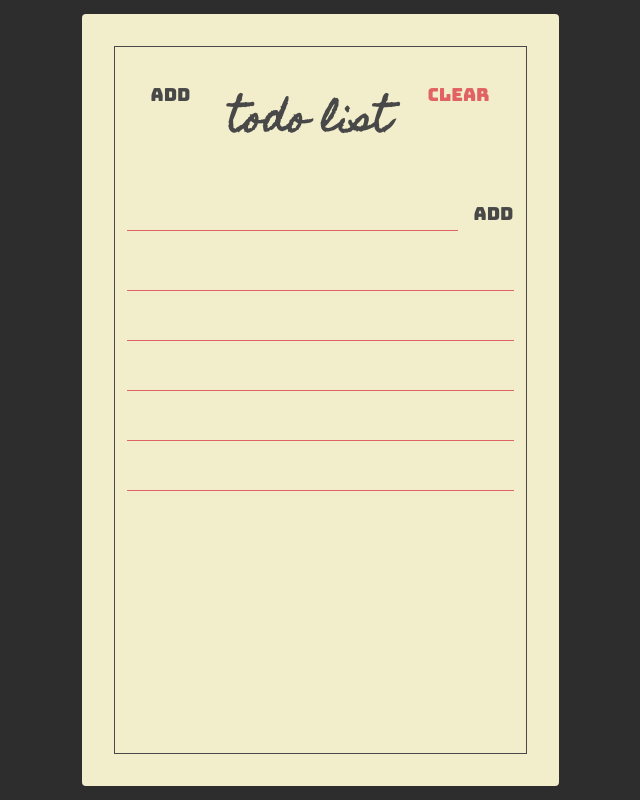
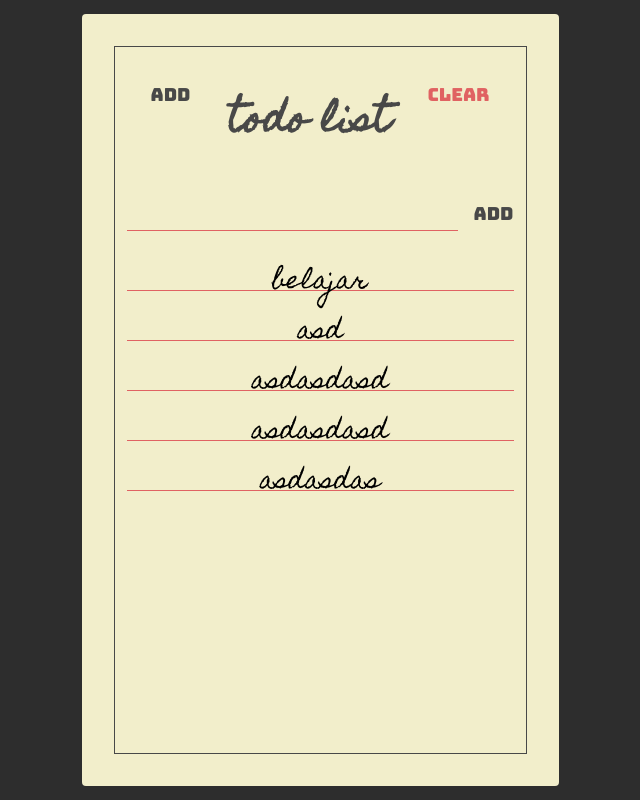
Before and after one commit to hadinurhakim/react-todolist, a React (Create React App) app: page / in a window 1280 px wide. Shown: the whole page, without its empty margins (320-960 px from the left). Built offline with nearby package versions, Linux system fonts and the light colour scheme.

Commit message:
added-Todo

```diff
--- a/src/components/TodoForm.jsx
+++ b/src/components/TodoForm.jsx
@@ -13,7 +13,6 @@ const TodoForm = ({ addTodo }) => {
     }
 
     addTodo(value);
-    alert(value);
     setValue("");
   };
 
--- a/src/pages/TodoLists.jsx
+++ b/src/pages/TodoLists.jsx
@@ -8,25 +8,31 @@ import Todos from "../components/Todos";
 const TodoLists = () => {
   const [todos, setTodos] = useState([
     {
-      text: ""
+      text: "belajar"
     },
     {
-      text: " "
+      text: "asd "
     },
     {
-      text: " "
+      text: "asdasdasd "
     },
     {
-      text: "  "
+      text: "  asdasdasd"
     },
     {
-      text: "  "
+      text: " asdasdas "
     }
   ]);
+
+  const addTodo = value => {
+    const addedTodo = [...todos, { text: value }];
+
+    setTodos(addedTodo);
+  };
   return (
     <Paper>
       <Header />
-      <TodoForm />
+      <TodoForm addTodo={addTodo} />
       <Todos todos={todos} />
     </Paper>
   );
```
